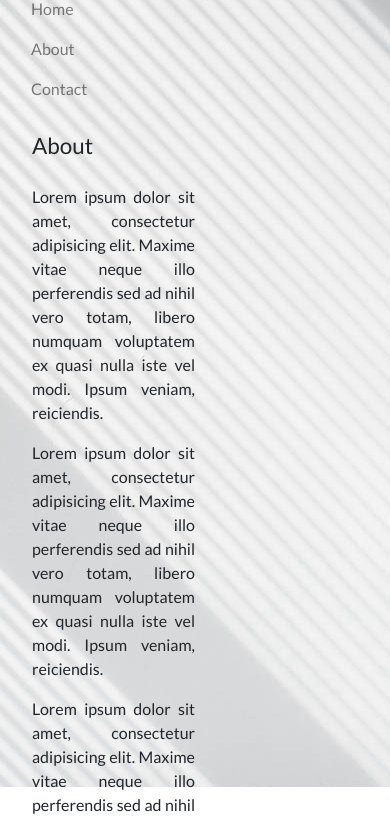
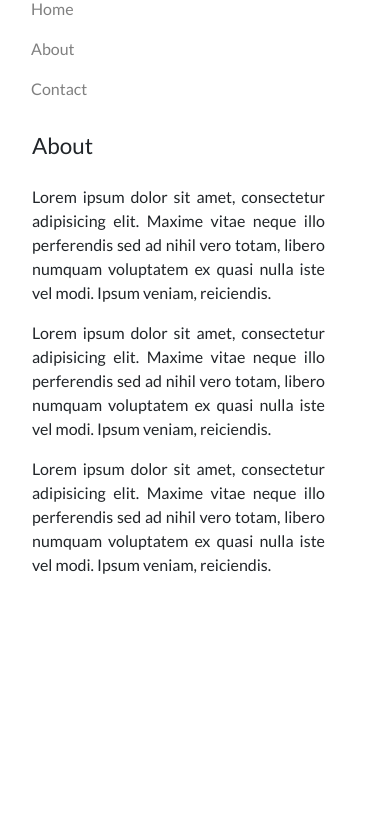
Before and after one commit to camstu555/mandjdealz.com, a plain HTML site: page about.html in a window 390 px wide. Shown: the part 113-935 px from the top of the page. After the commit the page ends 844 px from the top, so only its background shows below. Drawn offline with Linux system fonts and the light colour scheme.

Commit message:
now responsive

```diff
--- a/about.html
+++ b/about.html
@@ -31,7 +31,7 @@
             </div>
         </nav>
         <div class="row">
-            <div class="col-6 content">
+            <div class="col-10 col-md-6 content">
                 <h1>About</h1>
                 <p>
                     Lorem ipsum dolor sit amet, consectetur adipisicing elit. Maxime vitae neque illo perferendis sed ad nihil vero totam, libero numquam voluptatem ex quasi nulla iste vel modi. Ipsum veniam, reiciendis.
@@ -42,6 +42,11 @@
                 <p>
                     Lorem ipsum dolor sit amet, consectetur adipisicing elit. Maxime vitae neque illo perferendis sed ad nihil vero totam, libero numquam voluptatem ex quasi nulla iste vel modi. Ipsum veniam, reiciendis.
                 </p>
+
+                <br>
+                <br>
+                <br>
+                <br>
             </div>
         </div>
     </div>
--- a/css/site.css
+++ b/css/site.css
@@ -82,6 +82,10 @@
     	border: none;
     	margin: 0 0 25px;
     }
+    .inner-page,
+    .inner-page.inner-page-contact {
+    	background: none;
+    }
 }
 
 h1 {
```
